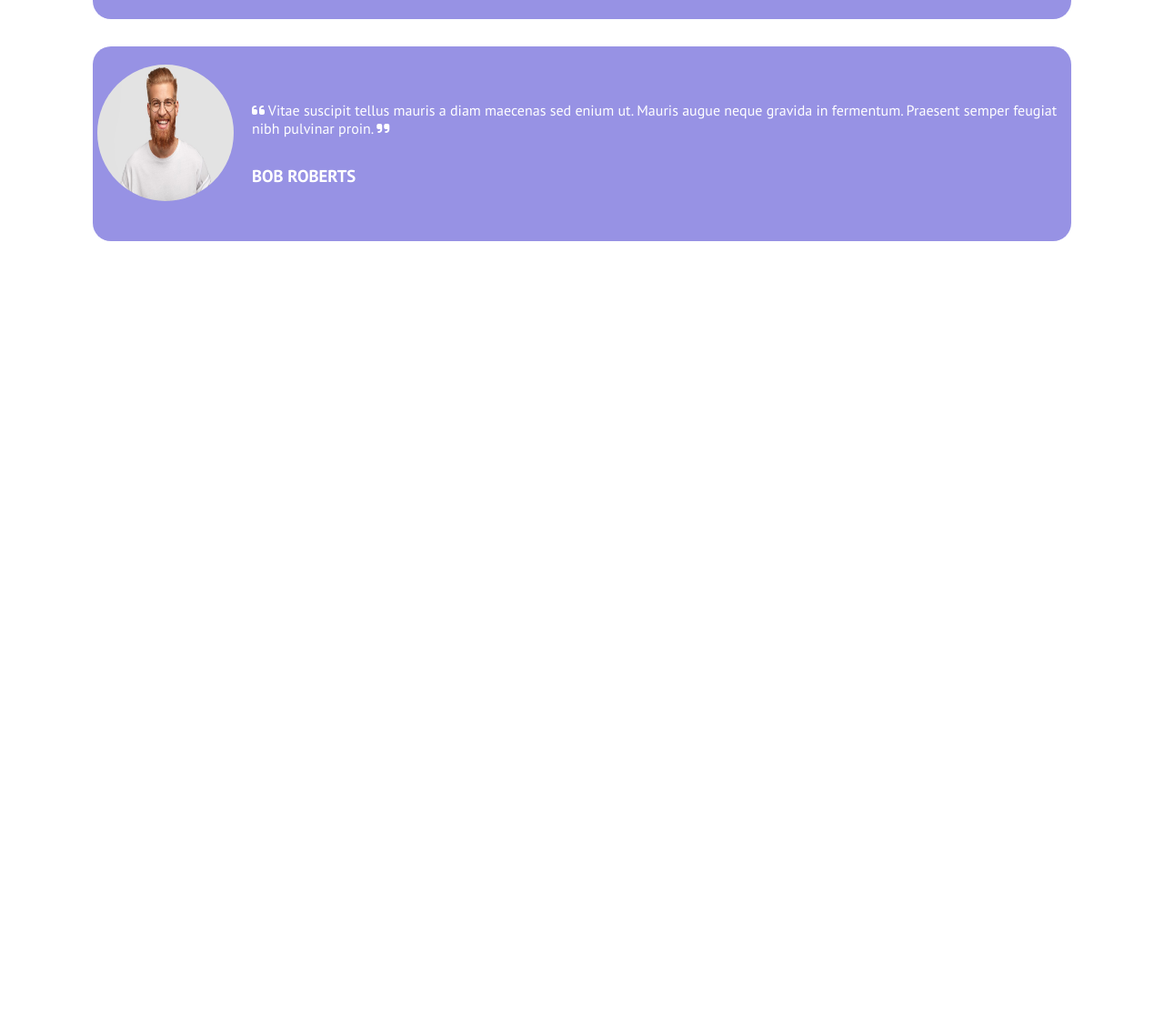
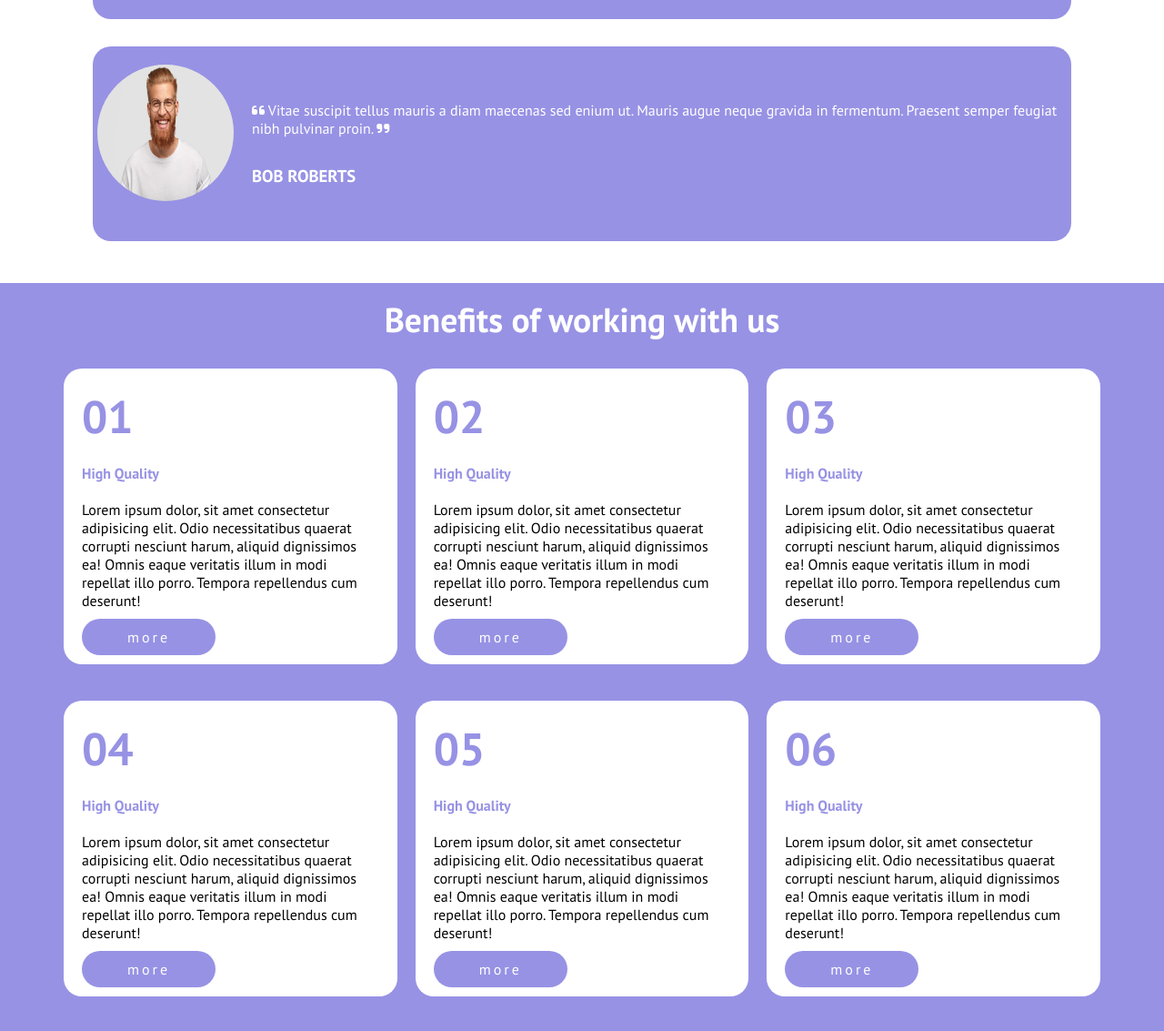
Before and after one commit to Fabiopanetta02/html-css-responsive-layout, a plain HTML site: page index.html in a window 1280 px wide. Shown: the part 2339-3472 px from the top of the page at 91% size. Before the commit the page ends 2650 px from the top, so only its background shows below. Drawn offline with Linux system fonts and the light colour scheme.

Commit message:
Added section benefits

```diff
--- a/css/style.css
+++ b/css/style.css
@@ -108,6 +108,32 @@ main{
   padding: 30px;
 }
 
+/* Section testimonials */
+.text-lilla{
+  color: var(--secondary-color-bg);
+}
+
+h2.text-lilla{
+  font-size: 50px;
+}
+
+.testimonial1{
+  width: 150px;
+  height: 150px;
+  border-radius: 50%;
+  margin-right: 20px;
+}
+
+/* Section benefits */
+.button-lilla{
+  background-color: var(--secondary-color-bg);
+  color: #fff;
+  text-decoration: none;
+  padding: 10px 50px;
+  letter-spacing: 3px;
+  border-radius: 20px;
+}
+
 
 /* Utils */
 body{
@@ -129,6 +155,10 @@ section{
   margin-bottom: 20px;
   padding: 0 30px;
   padding-top: 30px;
+}
+
+.mb-20{
+  margin-bottom: 20px;
 }
 
 .mb-30{
@@ -162,26 +192,6 @@ h2.title-bg-azzurro{
   color: #fff;
 }
 
-/* Section testimonials */
-.text-lilla{
-  color: var(--secondary-color-bg);
-}
-
-h2.text-lilla{
-  font-size: 50px;
-}
-
-.testimonial1{
-  width: 150px;
-  height: 150px;
-  border-radius: 50%;
-  margin-right: 20px;
-}
-
-
-
-
-
 /* Utils secondary color */
 .bg-secondary{
   background-color: var(--secondary-color-bg);
@@ -211,6 +221,11 @@ h2.text-lilla{
   padding: 20px 5px;
 }
 
+.bg-white{
+  background-color: #fff;
+  border-radius: 20px;
+  padding: 20px;
+}
 
 /* Media query */
 @media screen and (min-width: 480px) {
@@ -242,6 +257,16 @@ h2.text-lilla{
 
   .text-right p, h3{
     text-align: center;
+  }
+
+  .text-white-lilla{
+    color: #fff;
+    font-size: 25px;
+    margin-bottom: 20px;
+  }
+
+  .col-lilla{
+    margin-bottom: 20px;
   }
 
 }
@@ -302,6 +327,11 @@ h2.text-lilla{
     text-align: left;
   }
 
+  .col-lilla{
+    width: calc(100% / 2);
+    padding: 10px;
+  }
+
 }
 
 @media screen and (min-width: 992px) {
@@ -332,6 +362,11 @@ h2.text-lilla{
   .flex-bg-lilla{
     display: flex;
     align-items: center;
+  }
+
+  .col-lilla{
+    width: calc(100% / 3);
+    padding: 10px;
   }
 }
 
--- a/index.html
+++ b/index.html
@@ -185,7 +185,90 @@
                 </div>
             </div>
         </section>
+    <!-- Section benefits -->
+        <section class="bg-secondary">
+            <div class="container">
+                <div class="text-white-lilla">
+                    <h2 class="text-center">Benefits of working with us</h2>
+                </div>
+                <div class="row">
+                    <div class="col-lilla">
+                        <div class="bg-white">
+                            <h2 class="mb-20 text-lilla">01</h2>
+                            <h4 class="mb-20 text-lilla">High Quality</h4>
+                            <p class="mb-20 p-bg-lilla">
+                                Lorem ipsum dolor, sit amet consectetur adipisicing elit. Odio necessitatibus quaerat corrupti nesciunt harum,
+                                aliquid dignissimos ea! Omnis eaque veritatis illum in modi repellat illo porro. Tempora repellendus cum deserunt!
+                            </p>
+                            <a href="#" class="button-lilla mb-20">more</a>
+                        </div>
+                    </div>
 
+                    <div class="col-lilla">
+                        <div class="bg-white">
+                            <h2 class="mb-20 text-lilla">02</h2>
+                            <h4 class="mb-20 text-lilla">High Quality</h4>
+                            <p class="mb-20 p-bg-lilla">
+                                Lorem ipsum dolor, sit amet consectetur adipisicing elit. Odio necessitatibus quaerat corrupti nesciunt harum,
+                                aliquid dignissimos ea! Omnis eaque veritatis illum in modi repellat illo porro. Tempora repellendus cum deserunt!
+                            </p>
+                            <a href="#" class="button-lilla mb-20">more</a>
+                        </div>
+                    </div>
+
+                    <div class="col-lilla">
+                        <div class="bg-white">
+                            <h2 class="mb-20 text-lilla">03</h2>
+                            <h4 class="mb-20 text-lilla">High Quality</h4>
+                            <p class="mb-20 p-bg-lilla">
+                                Lorem ipsum dolor, sit amet consectetur adipisicing elit. Odio necessitatibus quaerat corrupti nesciunt harum,
+                                aliquid dignissimos ea! Omnis eaque veritatis illum in modi repellat illo porro. Tempora repellendus cum deserunt!
+                            </p>
+                            <a href="#" class="button-lilla mb-20">more</a>
+                        </div>
+                    </div>
+
+                    <div class="col-lilla">
+                        <div class="bg-white">
+                            <h2 class="mb-20 text-lilla">04</h2>
+                            <h4 class="mb-20 text-lilla">High Quality</h4>
+                            <p class="mb-20 p-bg-lilla">
+                                Lorem ipsum dolor, sit amet consectetur adipisicing elit. Odio necessitatibus quaerat corrupti nesciunt harum,
+                                aliquid dignissimos ea! Omnis eaque veritatis illum in modi repellat illo porro. Tempora repellendus cum deserunt!
+                            </p>
+                            <a href="#" class="button-lilla mb-20">more</a>
+                        </div>
+                    </div>
+
+                    <div class="col-lilla">
+                        <div class="bg-white">
+                            <h2 class="mb-20 text-lilla">05</h2>
+                            <h4 class="mb-20 text-lilla">High Quality</h4>
+                            <p class="mb-20 p-bg-lilla">
+                                Lorem ipsum dolor, sit amet consectetur adipisicing elit. Odio necessitatibus quaerat corrupti nesciunt harum,
+                                aliquid dignissimos ea! Omnis eaque veritatis illum in modi repellat illo porro. Tempora repellendus cum deserunt!
+                            </p>
+                            <a href="#" class="button-lilla mb-20">more</a>
+                        </div>
+                    </div>
+
+                    <div class="col-lilla">
+                        <div class="bg-white">
+                            <h2 class="mb-20 text-lilla">06</h2>
+                            <h4 class="mb-20 text-lilla">High Quality</h4>
+                            <p class="mb-20 p-bg-lilla">
+                                Lorem ipsum dolor, sit amet consectetur adipisicing elit. Odio necessitatibus quaerat corrupti nesciunt harum,
+                                aliquid dignissimos ea! Omnis eaque veritatis illum in modi repellat illo porro. Tempora repellendus cum deserunt!
+                            </p>
+                            <a href="#" class="button-lilla mb-20">more</a>
+                        </div>
+                    </div>
+
+
+                </div>
+            </div>
+
+        </section>
     </main>
 </body>
 </html>
```
